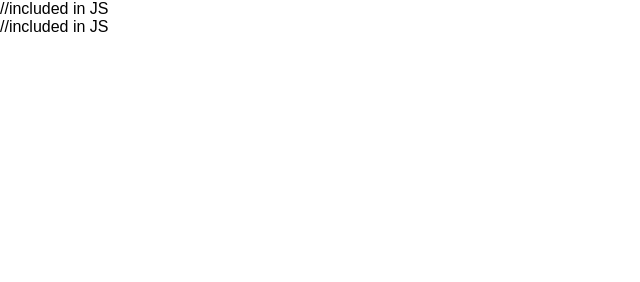
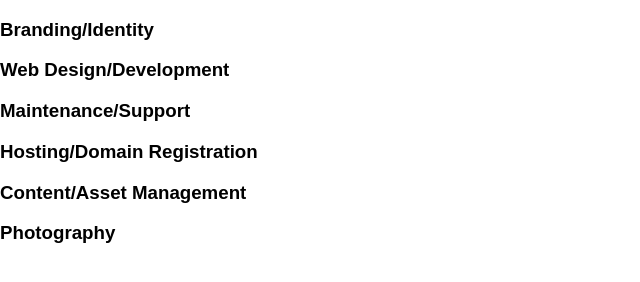
Before and after one commit to KaariL/secondseven, a plain HTML site: page index.html in a window 1280 px wide. Shown: the whole page, without its empty margins (0-640 px from the left). Drawn offline with nearby package versions, Linux system fonts and the light colour scheme; no server answers.

Commit message:
Update index.html

```diff
--- a/index.html
+++ b/index.html
@@ -21,14 +21,47 @@
 </head>
 <body>
 
-  <header>//included in JS</header>
+  <header></header> <!-- included in JS -->
 
+  <main>
 
-  <main></main>
+    <section class="services">
+      <div>
+        <h3>Branding/Identity</h3>
+        <p></p>
+      </div><!-- end first section -->
+      <div>
+        <h3>Web Design/Development</h3>
+        <p></p>
+      </div><!-- end second section -->
+      <div>
+        <h3>Maintenance/Support</h3>
+        <p></p>
+      </div><!-- end third section -->
+      <div>
+        <h3>Hosting/Domain Registration</h3>
+        <p></p>
+      </div><!-- end fourth section -->
+      <div>
+        <h3>Content/Asset Management</h3>
+        <p></p>
+      </div><!-- end fifth section -->
+      <div>
+        <h3>Photography</h3>
+        <p></p>
+      </div><!-- end sixth section -->
+    </section><!-- end services section-->
 
+    <section class="projects">
 
+    </section><!-- end projects section-->
 
-  <footer>//included in JS</footer>
+    <section class="contact">
+
+    </section><!-- end contact section-->
+  </main>
+
+  <footer></footer>  <!-- included in JS -->
 
 <script type="text/javascript" src="https://ajax.googleapis.com/ajax/libs/jquery/3.1.1/jquery.min.js"></script>
 <script src="js/modernizr-2.8.3.min.js"></script>
```
